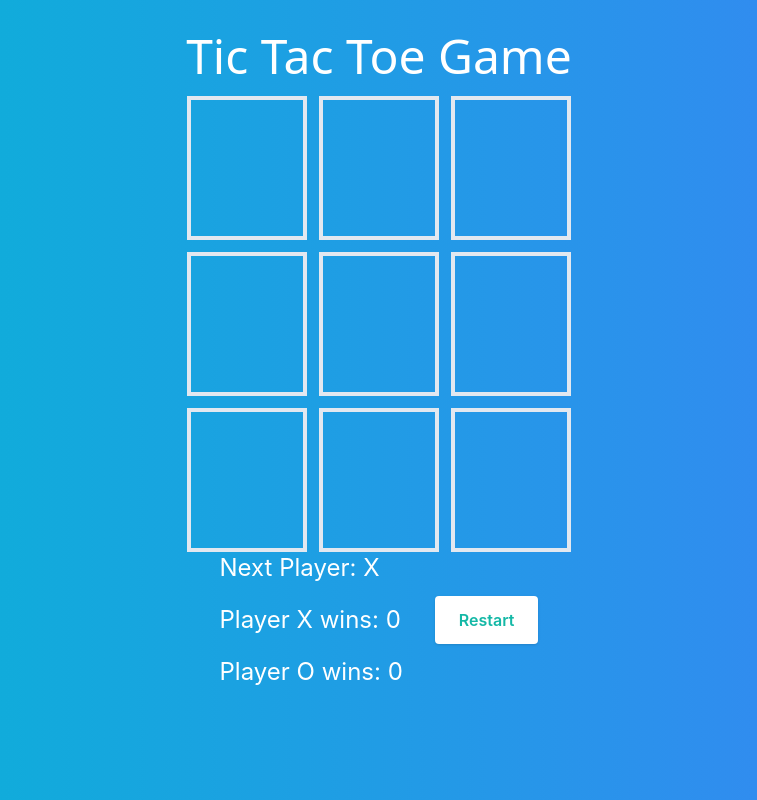
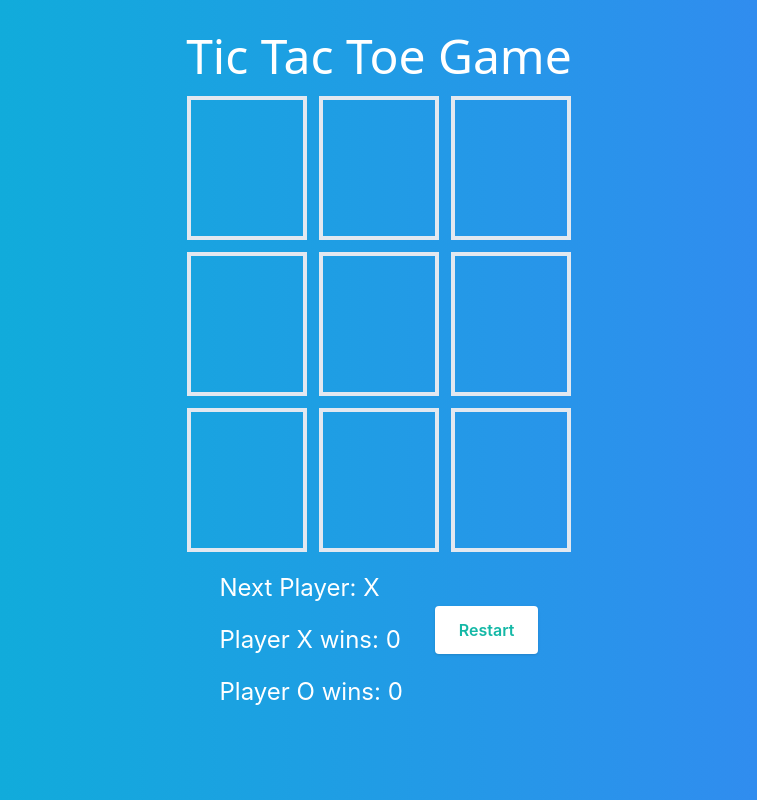
Before and after one commit to teadulellari/tic-tac-toe, a React app in the folder tic-tac-toe/: page / in a window 1280 px wide. Shown: the whole page, without its empty margins (261-1018 px from the left). Built offline with nearby package versions, Linux system fonts and the light colour scheme; the HTML template or start-up script is replaced by a standard one.

Commit message:
fixing the styling

```diff
--- a/tic-tac-toe/src/components/Game.tsx
+++ b/tic-tac-toe/src/components/Game.tsx
@@ -123,7 +123,7 @@ const Game = () => {
     </div>
     <div className="flex items-center justify-center mx-auto w-96">
       <div className="text-2xl text-serif text-white mr-8">
-        <p>
+        <p className="mt-5">
           Next Player: <span>{currentPlayer}</span>
         </p>
         <p className="mt-5">
```
